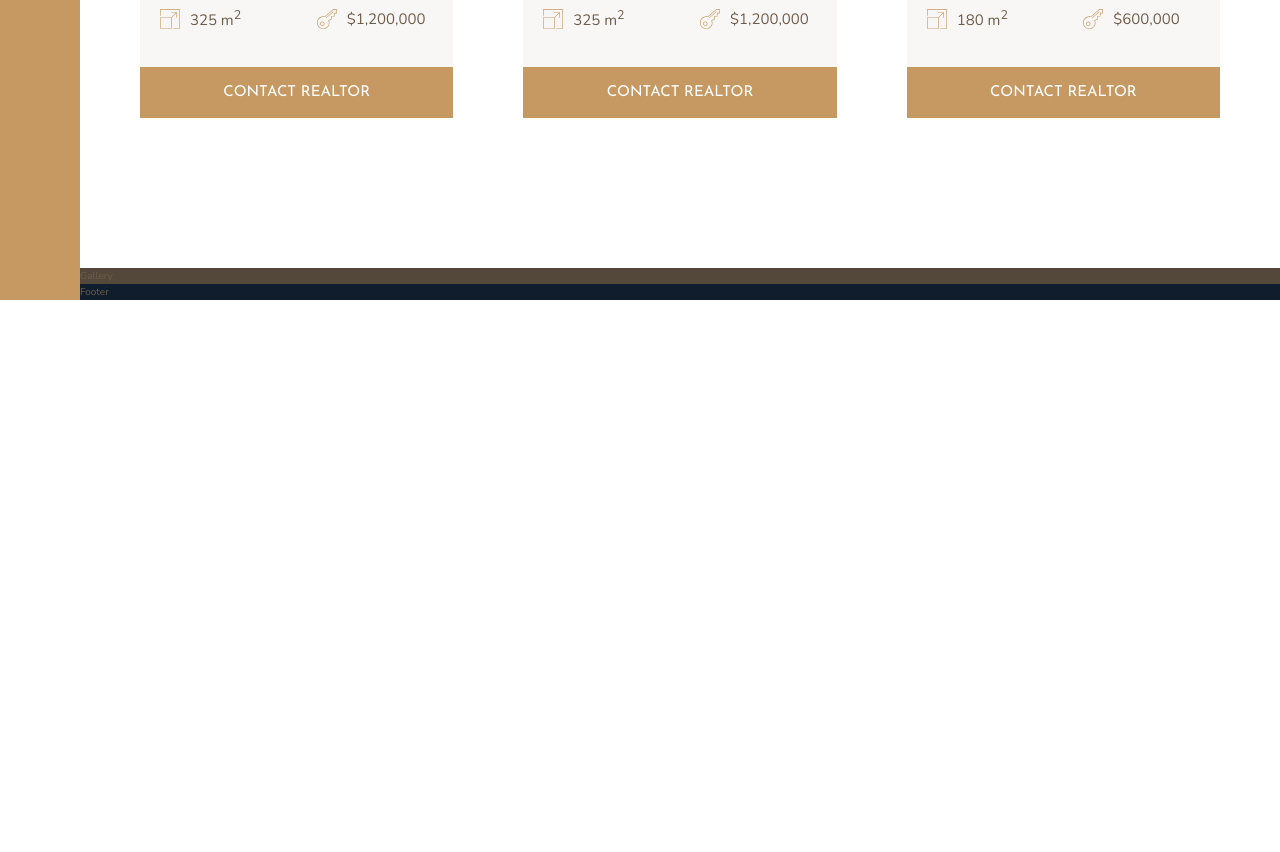
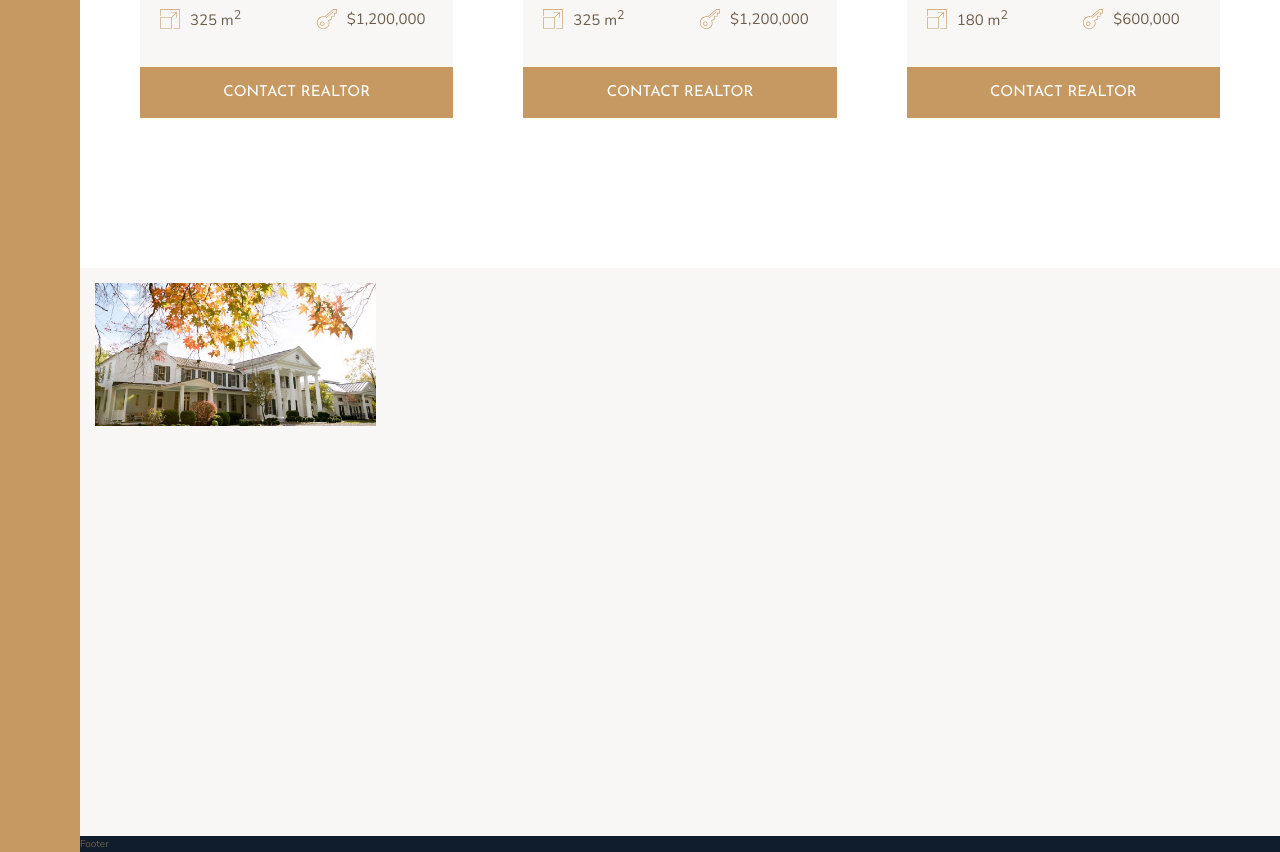
Before and after one commit to grglucastr/nexter, a website: page index.html in a window 1280 px wide. Shown: the part 2804-3656 px from the top of the page. Before the commit the page ends 3104 px from the top, so only its background shows below. Drawn offline with nearby package versions, Linux system fonts and the light colour scheme.

Commit message:
Start grid elements

```diff
--- a/index.html
+++ b/index.html
@@ -329,7 +329,13 @@
         </section>
 
         <section class="gallery">
-            Gallery
+            <figure class="gallery__item gallery__item--1">
+                <img src="./img/gal-1.jpeg" alt="Gallery Image 1" class="gallery__img">
+            </figure>
+
+
+
+
         </section>
 
         <footer class="footer">
--- a/sass/_gallery.scss
+++ b/sass/_gallery.scss
@@ -1,4 +1,27 @@
 .gallery{
-  background-color: $color-grey-dark-1;
   grid-column: full-start / full-end;
+  background-color: $color-grey-light-1;
+
+  display: grid;
+  grid-template-columns: repeat(8, 1fr);
+  grid-template-rows: repeat(7, 5vw);
+  grid-gap: 1.5rem;
+
+  padding: 1.5rem;
+
+  &__item{
+    &--1{
+      grid-row: 1 / span 2;
+      grid-column: 1 / span 2;
+    }
+  }
+
+  &__img{
+    width: 100%;
+    height: 100%;
+    object-fit: cover;
+    display: block;
+  }
+
+
 }
```
Also changed, not shown: css/style.css.
